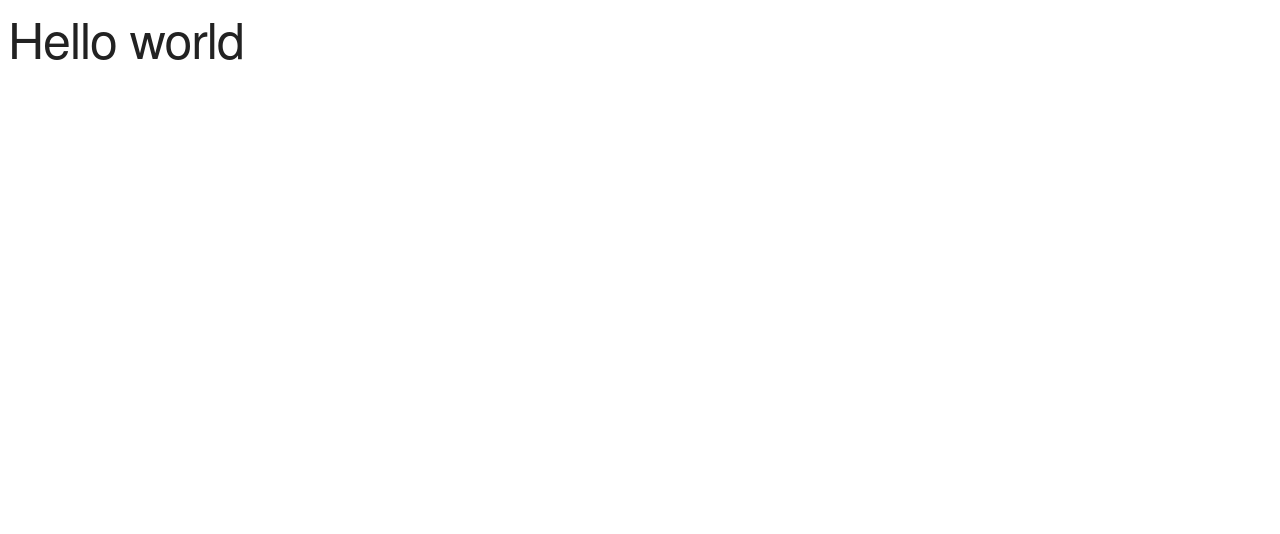
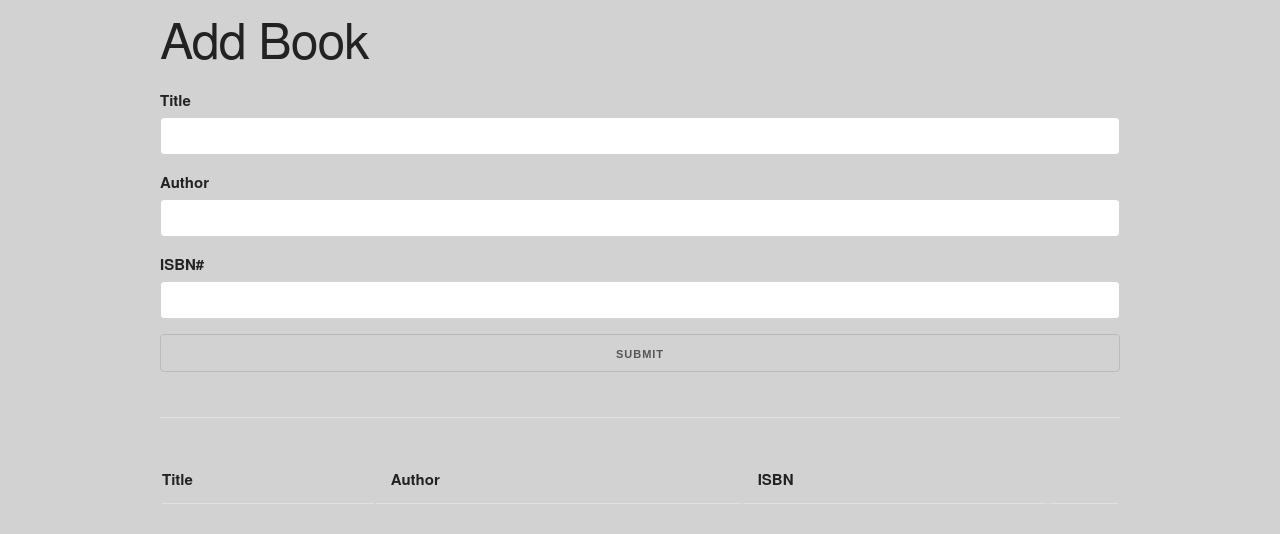
Before and after one commit to DariuszOkonski/book-list, a website: page index.html in a window 1280 px wide. Drawn offline with nearby package versions, Linux system fonts and the light colour scheme.

Commit message:
add html structure for index.html and add skeleton library

```diff
--- a/index.html
+++ b/index.html
@@ -9,10 +9,71 @@
   <link rel="stylesheet" href="https://cdnjs.cloudflare.com/ajax/libs/skeleton/2.0.4/skeleton.css"
     integrity="sha256-ECB9bbROLGm8wOoEbHcHRxlHgzGqYpDtNTgDTyDz0wg=" crossorigin="anonymous" />
   <title>Book List</title>
+
+  <style>
+    body {
+      background-color: #d2d2d2;
+    }
+
+    .success,
+    .error {
+      color: white;
+      padding: 5px;
+      margin: 5px 0 15px 0;
+    }
+
+    .success {
+      background-color: green;
+    }
+
+    .error {
+      background-color: red;
+    }
+  </style>
 </head>
 
 <body>
-  <h1>Hello world</h1>
+
+  <div class="container">
+    <h1>Add Book</h1>
+    <form id="book-form">
+      <div>
+        <label for="title">Title</label>
+        <input type="text" id="title" class="u-full-width">
+      </div>
+
+      <div>
+        <label for="author">Author</label>
+        <input type="text" id="author" class="u-full-width">
+      </div>
+
+      <div>
+        <label for="isbn">ISBN#</label>
+        <input type="text" id="isbn" class="u-full-width">
+      </div>
+
+      <div>
+        <input type="submit" value="Submit" class="u-full-width">
+      </div>
+    </form>
+    <hr />
+    <table class="u-full-width">
+      <thead>
+        <tr>
+          <th>Title</th>
+          <th>Author</th>
+          <th>ISBN</th>
+          <th></th>
+        </tr>
+      </thead>
+      <tbody id="book-list">
+
+      </tbody>
+    </table>
+  </div>
+
+  <script src="app.js"></script>
+
 </body>
 
 </html>
```
